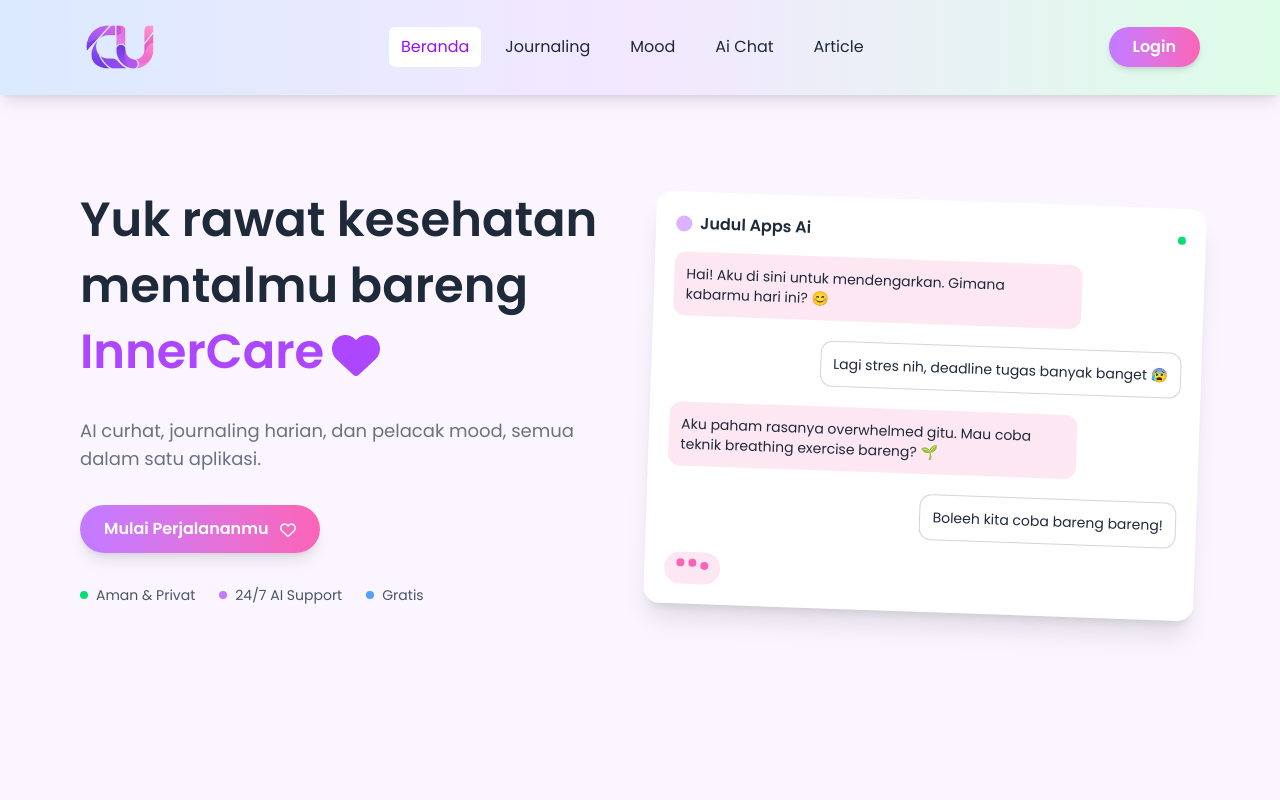
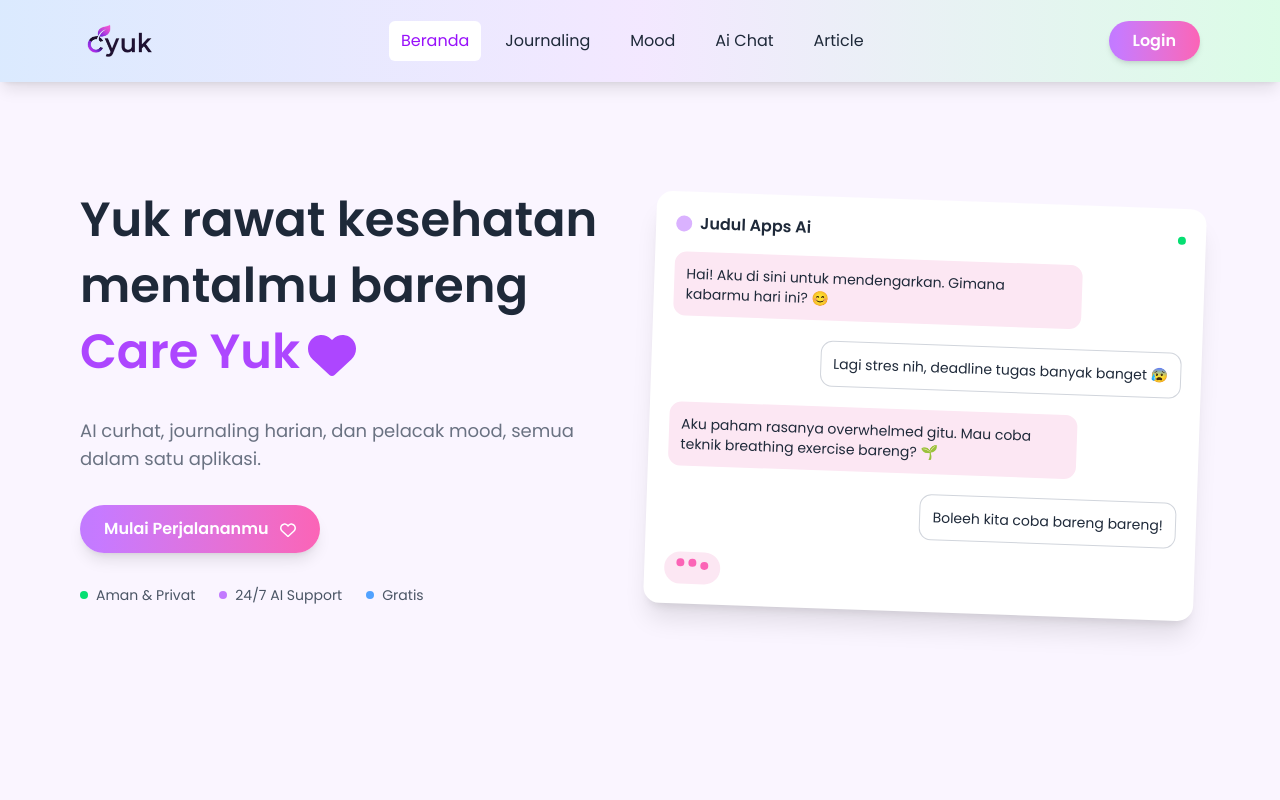
Before and after one commit to sryaerlmba/mental-health-apps, a Next.js app: page / in a window 1280 px wide. Shown: the top 800 px of the page. Built offline with nearby package versions, Linux system fonts and the light colour scheme; no server answers; the database is empty.

Commit message:
change to care yuk logo😭

```diff
--- a/app/(main)/page.tsx
+++ b/app/(main)/page.tsx
@@ -10,7 +10,7 @@
     <div>
       <Hero
         title="Yuk rawat kesehatan mentalmu bareng"
-        highlight="InnerCare"
+        highlight="Care Yuk"
         description="AI curhat, journaling harian, dan pelacak mood, semua dalam satu aplikasi."
         buttonLabel="Mulai Perjalananmu"
         stats={[
```
Also changed, not shown: public/img/logo.png.
